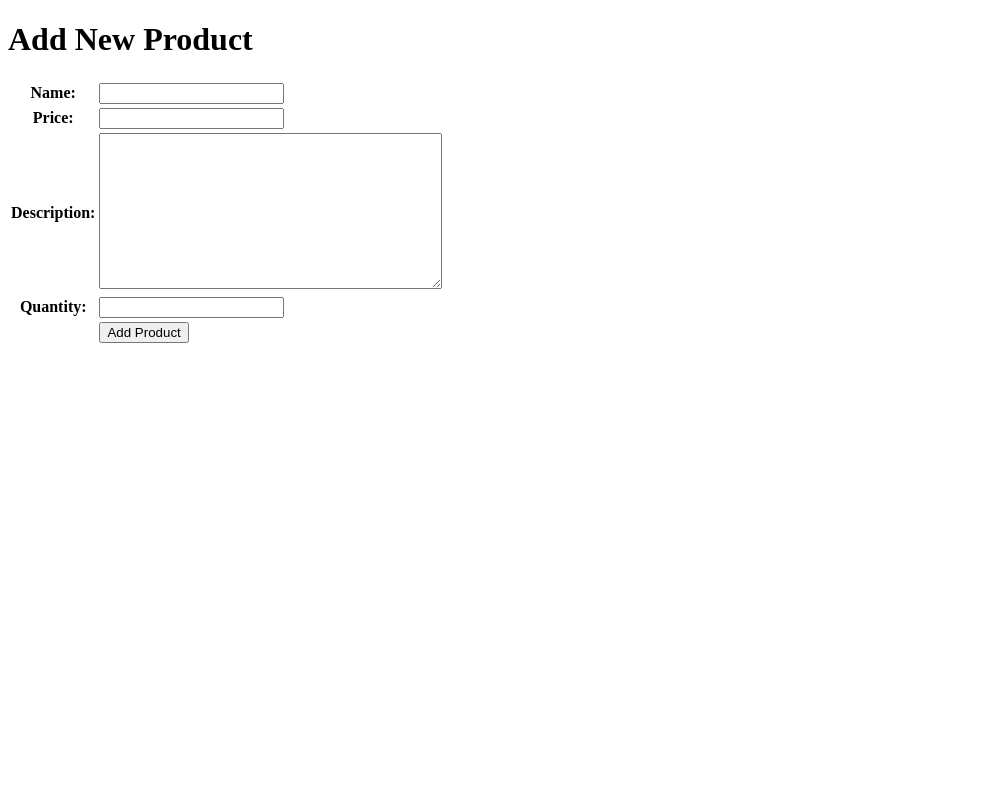
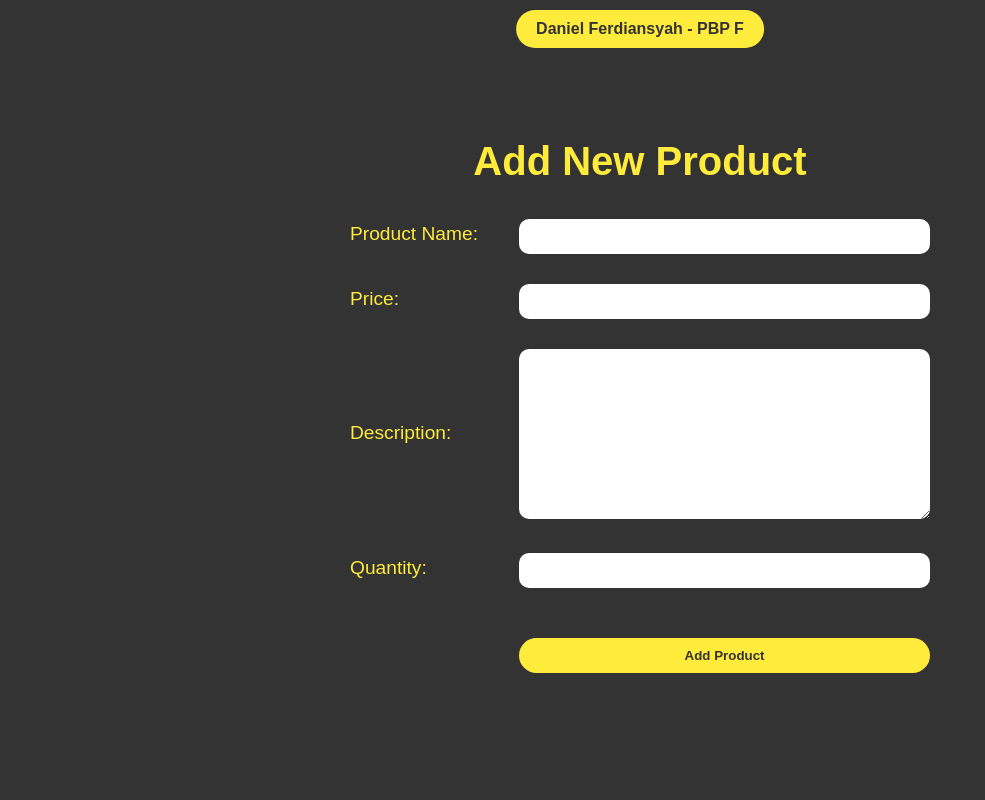
Before and after one commit to danferdiansyah/grime, a Django app: page /create-product in a window 1280 px wide. Shown: the whole page, without its empty margins (0-985 px from the left). Run offline with Django 5.2, Linux system fonts and the light colour scheme.

Commit message:
Styling for the create_product form

```diff
--- a/main/templates/create_product.html
+++ b/main/templates/create_product.html
@@ -1,18 +1,162 @@
-{% extends 'base.html' %}
-{% block content %}
+<!DOCTYPE html>
+<html lang="en">
+<head>
+    <meta charset="UTF-8">
+    <meta name="viewport" content="width=device-width, initial-scale=1.0">
+    <title>Add New Product</title>
+    <style>
+        /* General body style */
+        body {
+            margin: 0;
+            font-family: Arial, sans-serif;
+            background-color: #333;
+            color: white;
+            height: 100vh;
+            display: flex;
+            flex-direction: column;
+            justify-content: center; /* Center vertically */
+            align-items: center; /* Center horizontally */
+            padding: 0;
+        }
+
+        /* Top bar styling */
+        .top-bar {
+            background-color: #FFEB3B;
+            color: #333;
+            font-weight: bold;
+            border-radius: 20px;
+            padding: 10px 20px;
+            position: fixed;
+            top: 10px;
+            left: 50%;
+            transform: translateX(-50%);
+            z-index: 1;
+        }
+
+        /* Container for the form */
+        .container {
+            text-align: center;
+            width: 90%; /* Adjust width to fit content better */
+            max-width: 600px; /* Maximum width for larger screens */
+        }
+
+        /* Main heading */
+        h1 {
+            font-size: 2.5rem; /* Adjust font size for better fit */
+            margin-bottom: 20px; /* Space below heading */
+            font-weight: bold;
+            color: #FFEB3B;
+        }
+
+        /* Table styling */
+        table {
+            width: 100%;
+            margin: 0 auto; /* Center the table */
+            border-collapse: collapse;
+        }
+
+        th, td {
+            padding: 10px;
+            text-align: left;
+            border-bottom: none; /* Removes the white lines */
+        }
+
+        /* Input styling */
+        input[type="text"], input[type="number"], textarea, input[type="submit"] {
+            padding: 10px;
+            border-radius: 10px;
+            border: none;
+            margin: 5px 0;
+            width: 100%;
+            box-sizing: border-box; /* Ensure padding is included in width */
+        }
+
+        /* Label styling */
+        label {
+            font-size: 1.2rem;
+            color: #FFEB3B;
+            display: block;
+            margin-bottom: 5px;
+        }
+
+        /* Button container styling */
+        .button-container {
+            margin-top: 20px; /* Space above the button */
+        }
+
+        /* Input submit button styling */
+        input[type="submit"] {
+            background-color: #FFEB3B;
+            color: #333;
+            cursor: pointer;
+            font-weight: bold;
+            border: none;
+            padding: 10px 20px;
+            border-radius: 20px;
+            display: inline-block;
+        }
+
+        input[type="submit"]:hover {
+            background-color: #FFC107;
+        }
+
+        /* Button styling */
+        button {
+            background-color: #FFEB3B;
+            color: #333;
+            border: none;
+            padding: 10px 20px;
+            border-radius: 20px;
+            cursor: pointer;
+            font-weight: bold;
+        }
+
+        button:hover {
+            background-color: #FFC107;
+        }
+
+        a {
+            text-decoration: none;
+            color: inherit;
+        }
+    </style>
+</head>
+<body>
+
+    <div class="top-bar">{{ name }} - {{ class }}</div>
+
+    <div class="container">
         <h1>Add New Product</h1>
 
         <form method="POST">
             {% csrf_token %}
             <table>
-    {{ form.as_table }}
+                <tr>
+                    <td><label for="id_name">Product Name:</label></td>
+                    <td>{{ form.name }}</td>
+                </tr>
+                <tr>
+                    <td><label for="id_price">Price:</label></td>
+                    <td>{{ form.price }}</td>
+                </tr>
+                <tr>
+                    <td><label for="id_description">Description:</label></td>
+                    <td>{{ form.description }}</td>
+                </tr>
+                <tr>
+                    <td><label for="id_quantity">Quantity:</label></td>
+                    <td>{{ form.quantity }}</td>
+                </tr>
                 <tr>
                     <td></td>
                     <td>
+                      <div class="button-container">
                         <input type="submit" value="Add Product" />
+                    </div>
                     </td>
                 </tr>
             </table>
         </form>
-
-{% endblock %}
+    </div>
+</body>
+</html>
--- a/main/views.py
+++ b/main/views.py
@@ -16,13 +16,16 @@ def show_main(request):
     return render(request, "main.html", context)
 
 def create_product(request):
+
     form = ProductForm(request.POST or None)
 
     if form.is_valid() and request.method == "POST":
         form.save()
         return redirect('main:show_main')
 
-    context = {'form': form}
+    context = {'form': form,
+               'name' : 'Daniel Ferdiansyah',
+               'class' : 'PBP F'}
     return render(request, "create_product.html", context)
 
 def show_xml(request):
```
Also changed, not shown: db.sqlite3. Lines whose indentation alone changed are shown as unchanged.
